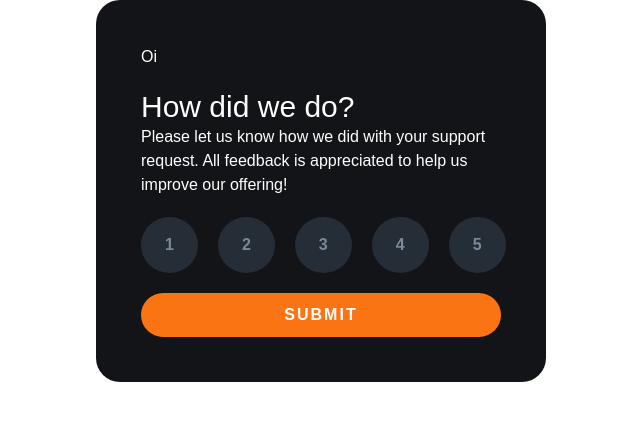
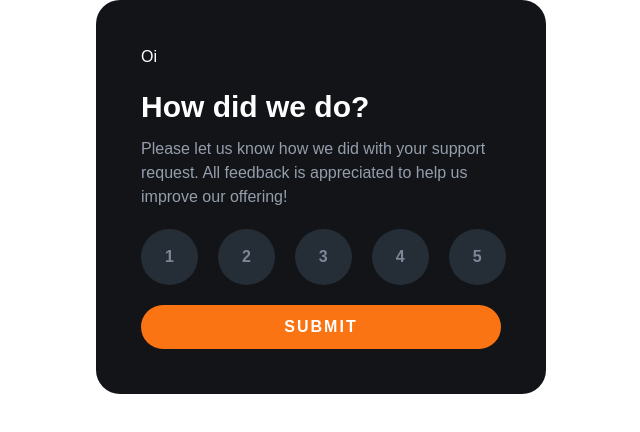
Before and after one commit to viniciussnitram/interactive-rating-component-reactjs, a Next.js app: page / in a window 1280 px wide. Shown: the top 432 px of the page, without its empty margins (319-959 px from the left). Built offline with nearby package versions, Linux system fonts and the light colour scheme.

Commit message:
refactor and style: The Description Component is done for now. Added background-color, padding, positioning, font-size and put the classnames alphabet order in tailwindcss

```diff
--- a/src/components/description/Description.jsx
+++ b/src/components/description/Description.jsx
@@ -1,8 +1,8 @@
 export function Description() {
     return (
-        <section>
-            <h1 className="text-3xl">How did we do?</h1>
-            <p>
+        <section className="flex flex-col gap-3">
+            <h1 className="font-semibold text-3xl">How did we do?</h1>
+            <p className="text-light-grey">
                 Please let us know how we did with your support
                 request. All feedback is appreciated to help us
                 improve our offering!
```
